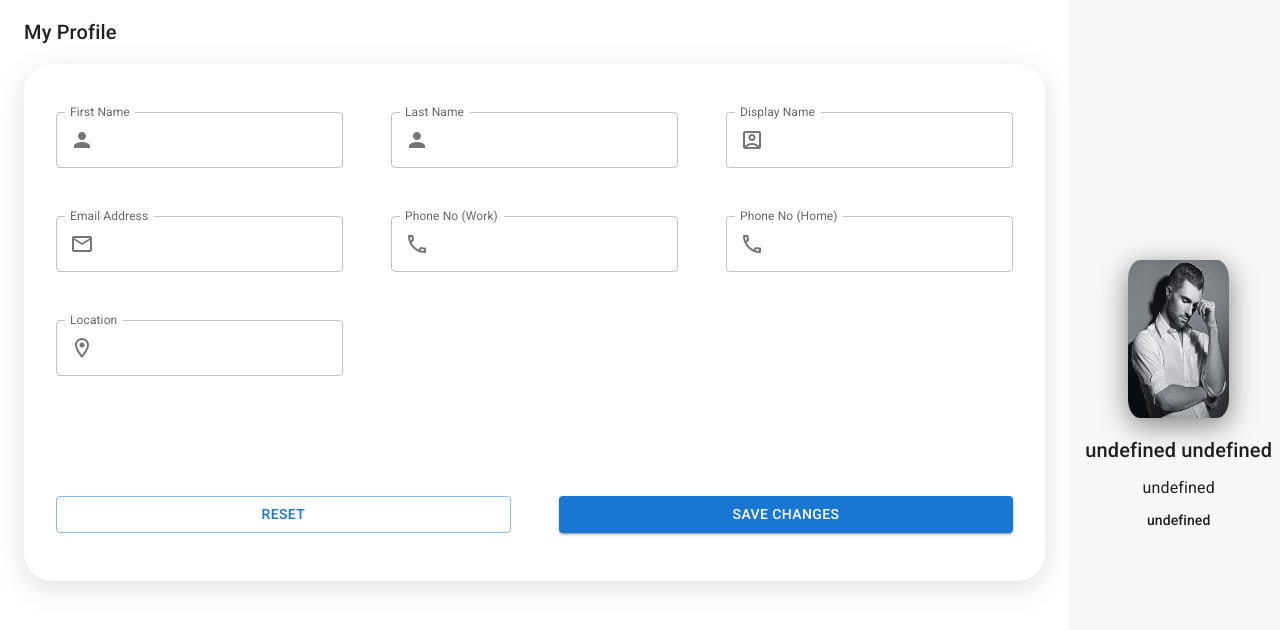
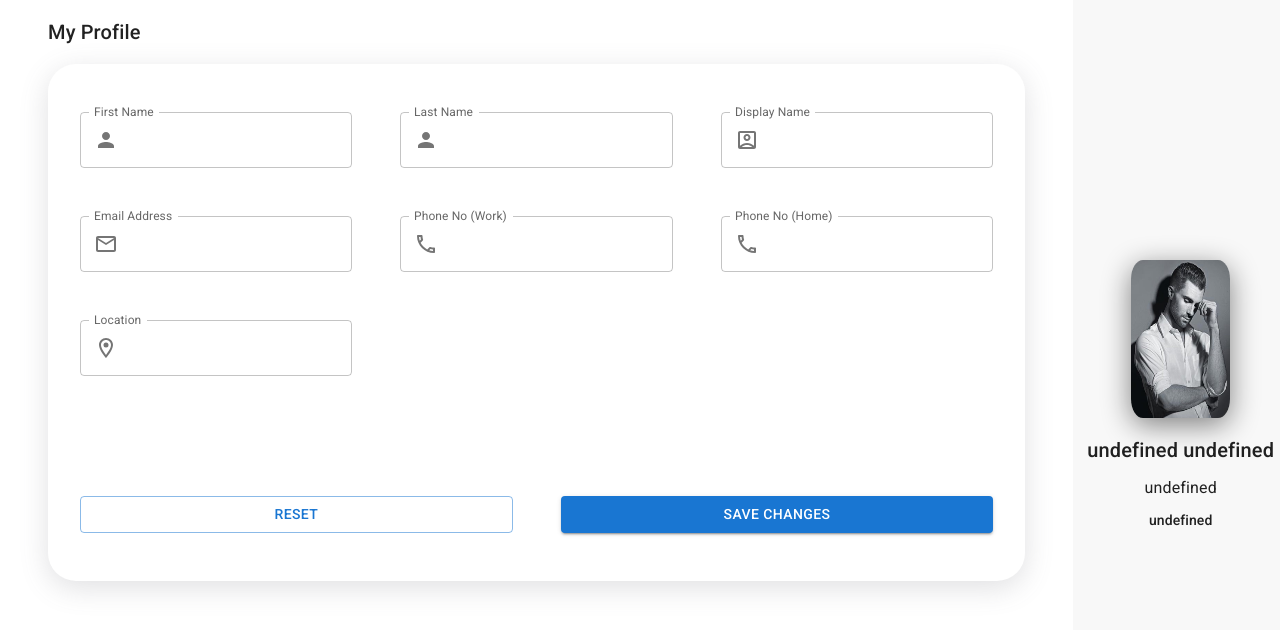
Before and after one commit to hariprasad01/profile-view, a React (Create React App) app: page / in a window 1280 px wide. Shown: the top 630 px of the page. Built offline with nearby package versions, Linux system fonts and the light colour scheme; no server answers; the database is empty.

Commit message:
Clearing some es-lint errors

```diff
--- a/src/Components/Form/Form.js
+++ b/src/Components/Form/Form.js
@@ -3,7 +3,6 @@ import Grid from '@mui/material/Grid';
 import Box from '@mui/material/Box';
 import TextInput from './CustomFields/TextInput';
 import { useState, useEffect } from 'react'
-import { width } from '@mui/system';
 
 export default function Form(props) {
   const { formItems, formData, onSubmit } = props;
--- a/src/ProfileForm.js
+++ b/src/ProfileForm.js
@@ -71,11 +71,10 @@ export default function ProfileForm() {
 
   return (
     <ThemeProvider theme={theme}>
-      {/* <Container component="main"> */}
       <CssBaseline />
-      <Grid container spacing={1} sx={{ height: '100vh', paddingLeft: 3 }}>
+      <Grid container spacing={1} sx={{ height: '100vh', paddingLeft: 6 }}>
         <Grid item xs={12} sm={10} sx={{
-          padding: 3,
+          padding: 6,
           mt: 2
         }}>
           <Typography variant="h6" gutterBottom>
@@ -107,7 +106,7 @@ export default function ProfileForm() {
           alignItems: 'center',
           justifyContent: 'center'
         }}>
-          <img src='profilePic.jpg' width='50%' height='20%' style={{borderRadius:'12%', boxShadow: 'grey 0px 7px 29px 0px'}}></img>
+          <img src='profilePic.jpg' width='50%' height='20%' alt='profile' style={{borderRadius:'12%', boxShadow: 'grey 0px 7px 29px 0px'}}></img>
           <Typography variant="h6" sx={{
             mt: 2
           }}>
@@ -125,7 +124,6 @@ export default function ProfileForm() {
           </Typography>
         </Grid>
       </Grid>
-      {/* </Container> */}
     </ThemeProvider>
   );
 }
```
